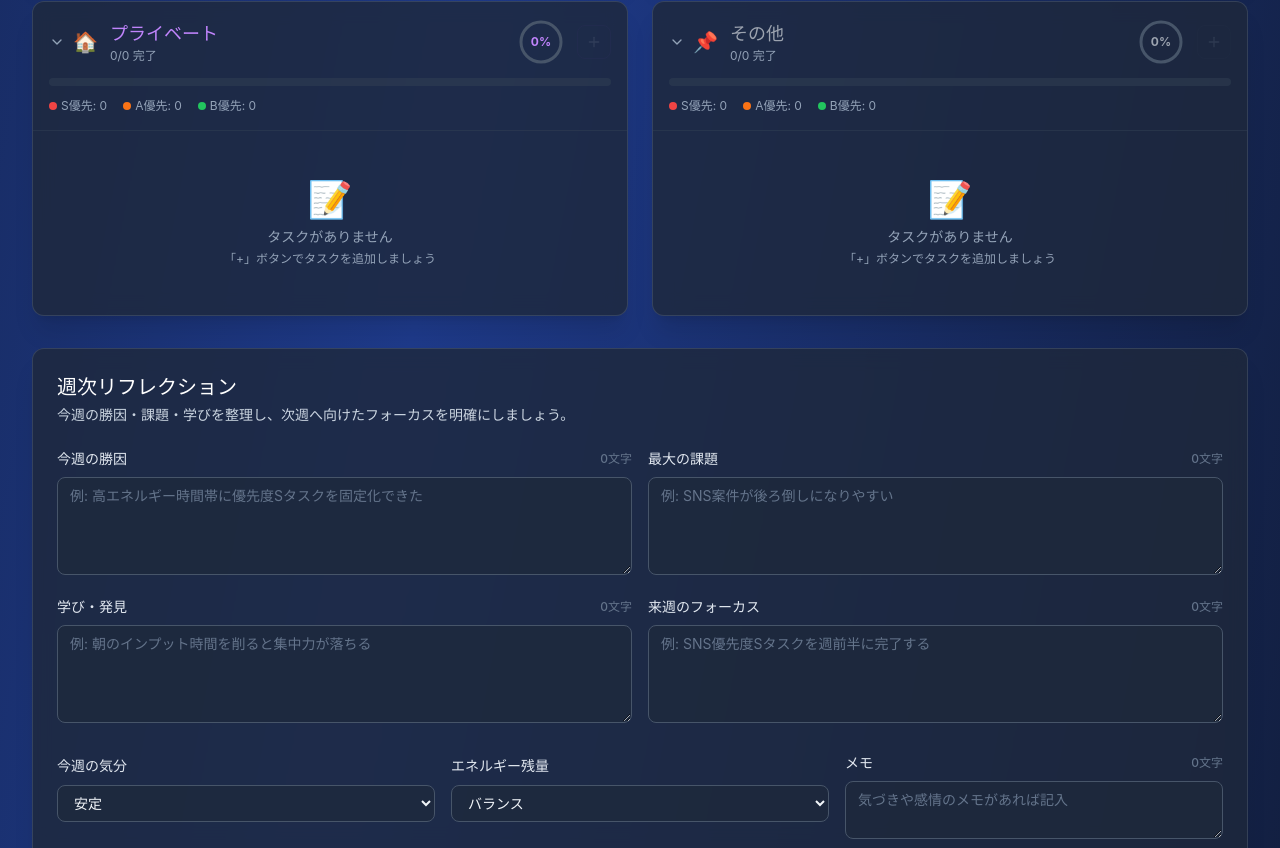
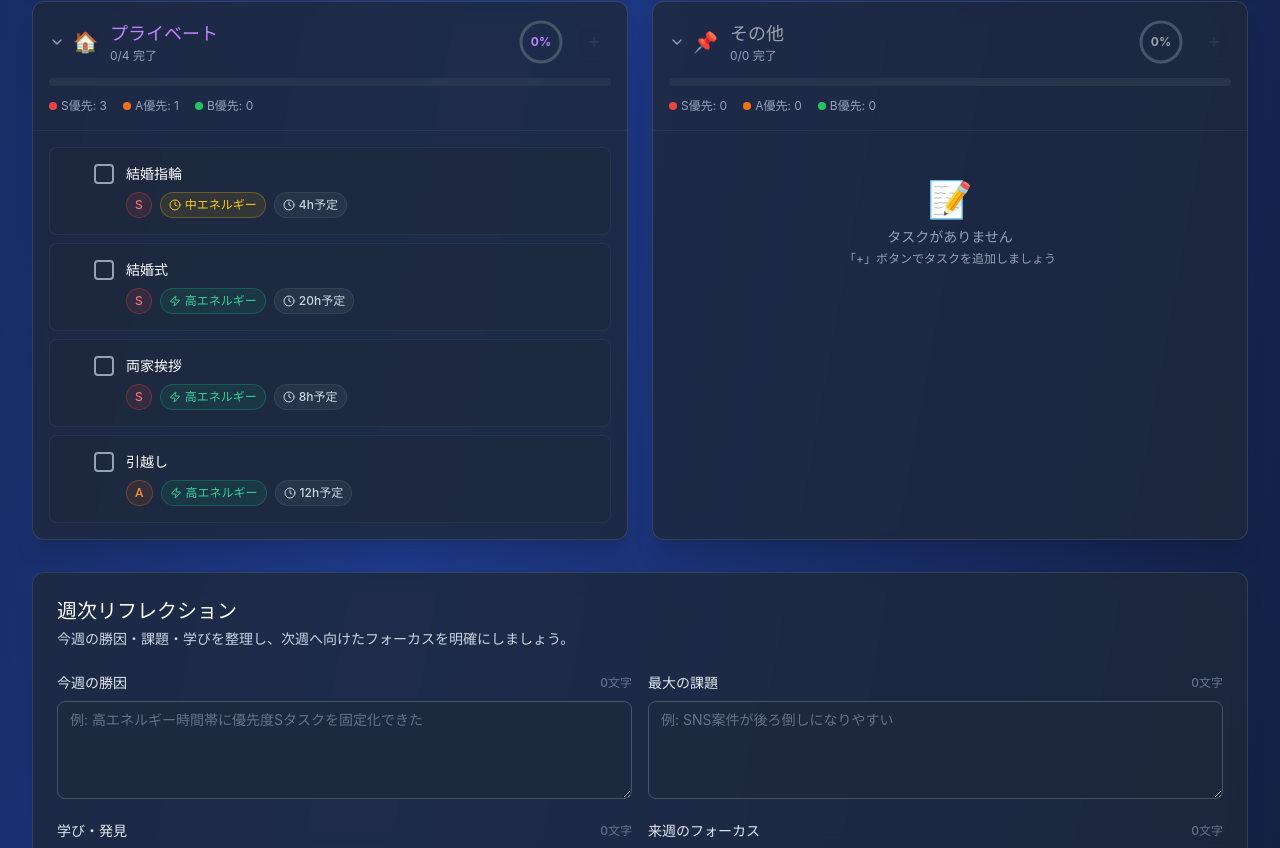
Before and after one commit to aceboy1016/fluid-dashboard, a React (Vite) app: page / in a window 1280 px wide. Shown: the part 4304-5152 px from the top of the page. Built offline with nearby package versions, Linux system fonts and the light colour scheme.

Commit message:
Add private tasks: wedding preparations and moving
- Add wedding ring task (S priority, 4 hours)
- Add wedding ceremony task (S priority, 20 hours)
- Add family greetings task (S priority, 8 hours)
- Add moving task (A priority, 12 hours)
- Total 4 new private tasks added (IDs 41-44)

```diff
--- a/src/constants/categories.ts
+++ b/src/constants/categories.ts
@@ -753,6 +753,59 @@ export const INITIAL_TASKS = [
     notes: 'HALLEL',
     createdAt: new Date().toISOString(),
     updatedAt: new Date().toISOString()
+  },
+  // プライベートタスク
+  {
+    id: 41,
+    category: 'private' as const,
+    title: '結婚指輪',
+    priority: 'S' as const,
+    energy: 'medium' as const,
+    completed: false,
+    completedDate: null,
+    estimatedHours: 4,
+    notes: 'プライベート',
+    createdAt: new Date().toISOString(),
+    updatedAt: new Date().toISOString()
+  },
+  {
+    id: 42,
+    category: 'private' as const,
+    title: '結婚式',
+    priority: 'S' as const,
+    energy: 'high' as const,
+    completed: false,
+    completedDate: null,
+    estimatedHours: 20,
+    notes: 'プライベート',
+    createdAt: new Date().toISOString(),
+    updatedAt: new Date().toISOString()
+  },
+  {
+    id: 43,
+    category: 'private' as const,
+    title: '両家挨拶',
+    priority: 'S' as const,
+    energy: 'high' as const,
+    completed: false,
+    completedDate: null,
+    estimatedHours: 8,
+    notes: 'プライベート',
+    createdAt: new Date().toISOString(),
+    updatedAt: new Date().toISOString()
+  },
+  {
+    id: 44,
+    category: 'private' as const,
+    title: '引越し',
+    priority: 'A' as const,
+    energy: 'high' as const,
+    completed: false,
+    completedDate: null,
+    estimatedHours: 12,
+    notes: 'プライベート',
+    createdAt: new Date().toISOString(),
+    updatedAt: new Date().toISOString()
   }
 ];
 
```
